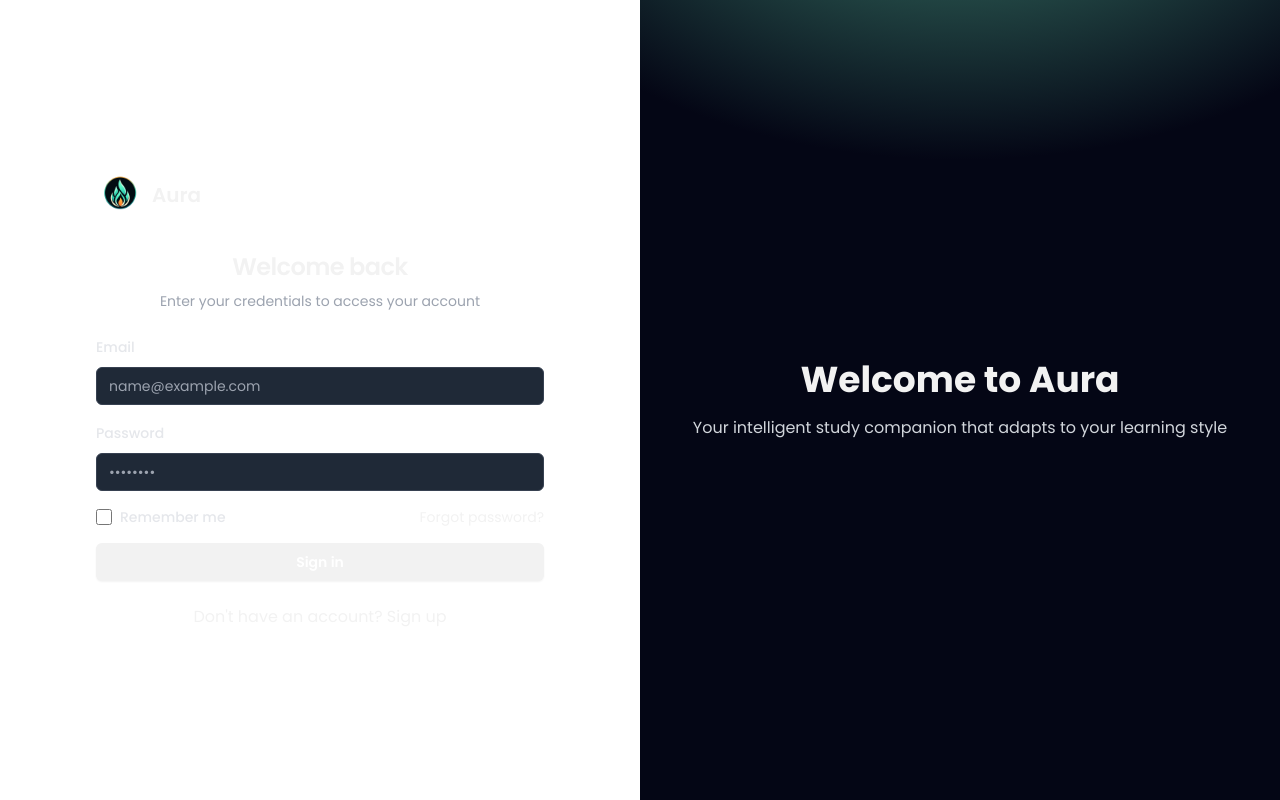
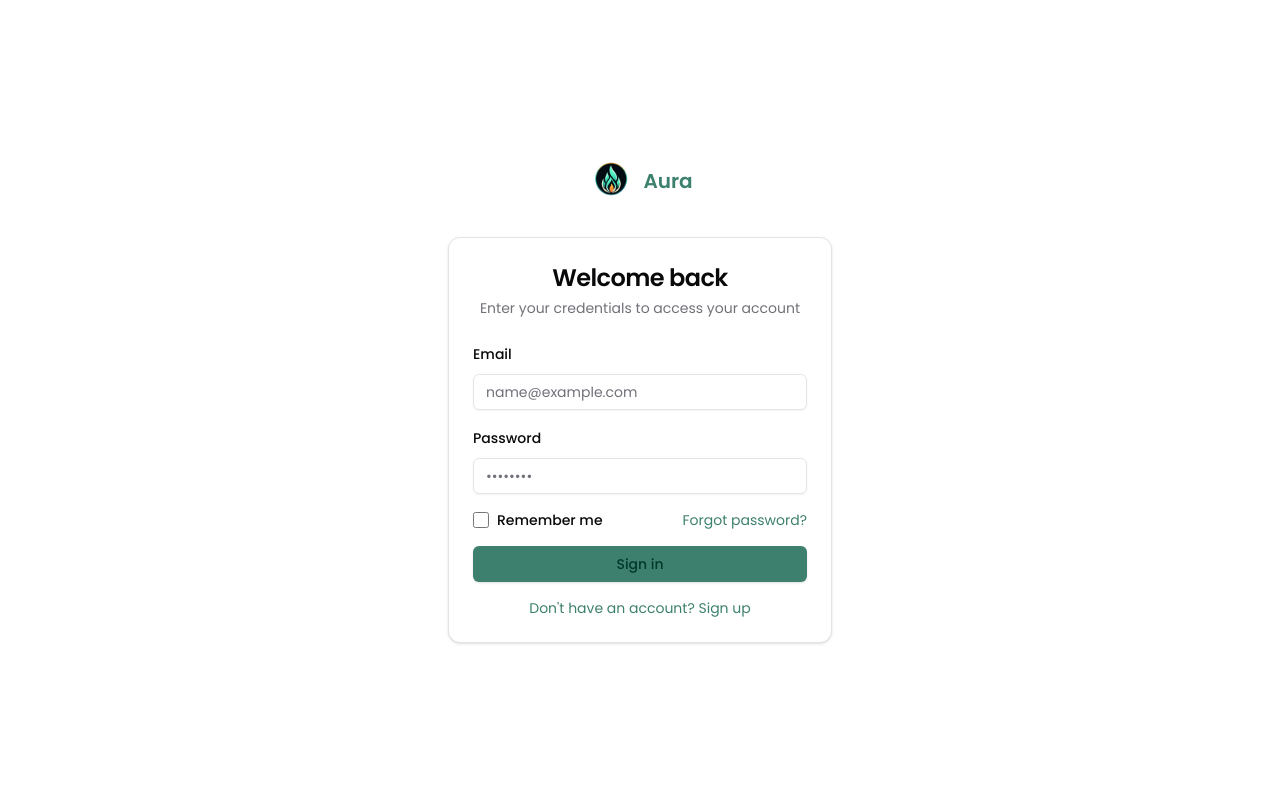
Before and after one commit to xhide341/astra-ai, a Next.js app: page /login in a window 1280 px wide. Built offline with nearby package versions, Linux system fonts and the light colour scheme.

Commit message:
feat: add simple login ui

```diff
--- a/app/(auth)/layout.tsx
+++ b/app/(auth)/layout.tsx
@@ -13,33 +13,15 @@
   children: React.ReactNode;
 }>) {
   return (
-    <main className="flex min-h-screen">
-      {/* Left side - Auth Form */}
-      <div className="flex w-full lg:w-1/2 flex-col items-center justify-center px-6 lg:px-8">
-        <div className="w-full max-w-md">
-          <div className="mb-8">
-            <Link href="/" className="flex items-center gap-2">
-              <Image src="/logo.png" alt="Aura" width={48} height={48} priority />
-              <span className="text-xl font-semibold text-highlight">Aura</span>
-            </Link>
-          </div>
-          {children}
+    <main className="flex min-h-screen items-center justify-center">
+      <div className="w-full max-w-md px-6">
+        <div className="mb-8 flex justify-center">
+          <Link href="/" className="flex items-center gap-2">
+            <Image src="/logo.png" alt="Aura" width={48} height={48} priority />
+            <span className="text-xl font-semibold text-primary">Aura</span>
+          </Link>
         </div>
-      </div>
-
-      {/* Right side - Image/Gradient Background */}
-      <div className="hidden lg:block relative w-1/2">
-        <div className="absolute inset-0 bg-hero-gradient" />
-        <div className="absolute inset-0 flex items-center justify-center p-8">
-          <div className="max-w-xl text-center">
-            <h1 className="text-4xl font-bold text-highlight mb-4">
-              Welcome to Aura
-            </h1>
-            <p className="text-gray-300">
-              Your intelligent study companion that adapts to your learning style
-            </p>
-          </div>
-        </div>
+        {children}
       </div>
     </main>
   );
--- a/app/(auth)/login/page.tsx
+++ b/app/(auth)/login/page.tsx
@@ -1,90 +1,73 @@
+import { Button } from "@/components/ui/button";
+import {
+  Card,
+  CardContent,
+  CardDescription,
+  CardHeader,
+  CardTitle,
+} from "@/components/ui/card";
+import { Input } from "@/components/ui/input";
+import { Label } from "@/components/ui/label";
 import Link from "next/link";
 
 export default function LoginPage() {
   return (
-    <div className="space-y-6">
-      <div className="space-y-2 text-center">
-        <h1 className="text-2xl font-semibold tracking-tight text-highlight">
-          Welcome back
-        </h1>
-        <p className="text-sm text-gray-400">
+    <div className="flex items-center justify-center">
+      <Card className="w-full max-w-sm">
+        <CardHeader className="space-y-1">
+          <CardTitle className="text-2xl text-center">Welcome back</CardTitle>
+          <CardDescription className="text-center">
             Enter your credentials to access your account
-        </p>
-      </div>
-
+          </CardDescription>
+        </CardHeader>
+        <CardContent>
           <form className="space-y-4">
             <div className="space-y-2">
-          <label
-            htmlFor="email"
-            className="text-sm font-medium text-gray-200"
-          >
-            Email
-          </label>
-          <input
+              <Label htmlFor="email">Email</Label>
+              <Input
                 id="email"
                 type="email"
                 placeholder="name@example.com"
-            className="w-full rounded-md border border-gray-700 bg-gray-800 px-3 py-2 text-sm text-gray-200 placeholder:text-gray-400 focus:outline-none focus:ring-2 focus:ring-highlight focus:ring-offset-2 focus:ring-offset-gray-900"
               />
             </div>
-
             <div className="space-y-2">
-          <label
-            htmlFor="password"
-            className="text-sm font-medium text-gray-200"
-          >
-            Password
-          </label>
-          <input
+              <Label htmlFor="password">Password</Label>
+              <Input
                 id="password"
                 type="password"
                 placeholder="••••••••"
-            className="w-full rounded-md border border-gray-700 bg-gray-800 px-3 py-2 text-sm text-gray-200 placeholder:text-gray-400 focus:outline-none focus:ring-2 focus:ring-highlight focus:ring-offset-2 focus:ring-offset-gray-900"
               />
             </div>
-
             <div className="flex items-center justify-between">
               <div className="flex items-center space-x-2">
                 <input
                   id="remember"
                   type="checkbox"
-              className="h-4 w-4 rounded border-gray-700 bg-gray-800 text-highlight focus:ring-highlight focus:ring-offset-gray-900"
+                  className="h-4 w-4 rounded border-primary-700 bg-primary-800 text-primary focus:ring-primary focus:ring-offset-primary-900"
                 />
-            <label
-              htmlFor="remember"
-              className="text-sm font-medium text-gray-200"
-            >
-              Remember me
-            </label>
+                <Label htmlFor="remember">Remember me</Label>
               </div>
-          <div className="text-sm">
               <Link
-              className="text-highlight hover:underline"
+                className="text-sm text-primary hover:underline"
                 href="/forgot-password"
               >
                 Forgot password?
               </Link>
             </div>
-        </div>
-
-        <div>
-          <button
-            type="submit"
-            className="w-full rounded-md border border-transparent bg-highlight px-3 py-2 text-sm font-semibold text-white shadow-sm hover:bg-highlight focus:outline-none focus:ring-2 focus:ring-highlight focus:ring-offset-2"
-          >
+            <Button className="w-full" type="submit">
               Sign in
-          </button>
-        </div>
+            </Button>
           </form>
-
-      <div className="mt-10 text-center">
+          <div className="mt-4 text-center text-sm">
             <Link
-          className="text-highlight hover:underline"
+              className="text-primary hover:underline"
               href="/register"
             >
-          Don't have an account? Sign up
+              Don&apos;t have an account? Sign up
             </Link>
           </div>
+        </CardContent>
+      </Card>
     </div>
   );
 }
--- a/components/(root)/benefits-section/benefits-section.tsx
+++ b/components/(root)/benefits-section/benefits-section.tsx
@@ -4,7 +4,7 @@
 import {
   IconContext,
   GraduationCap,
-  BookOpen,
+  Notebook,
   PencilSimple,
   ChatCircleDots,
   DeviceMobile,
@@ -19,7 +19,7 @@
       description: "Tailor your learning journey with content that adapts to your needs."
     },
     {
-      icon: BookOpen,
+      icon: Notebook,
       title: "Effortless Summaries",
       description: "Get concise and clear summaries of complex topics for efficient learning."
     },
@@ -49,7 +49,7 @@
     <IconContext.Provider
       value={{
         size: 24,
-        weight: "duotone",
+        weight: "fill",
         color: "var(--primary-foreground)",
       }}
     >
--- /dev/null
+++ b/components/ui/button.tsx
@@ -0,0 +1,57 @@
+import * as React from "react"
+import { Slot } from "@radix-ui/react-slot"
+import { cva, type VariantProps } from "class-variance-authority"
+
+import { cn } from "@/lib/utils"
+
+const buttonVariants = cva(
+  "inline-flex items-center justify-center gap-2 whitespace-nowrap rounded-md text-sm font-medium transition-colors focus-visible:outline-none focus-visible:ring-1 focus-visible:ring-ring disabled:pointer-events-none disabled:opacity-50 [&_svg]:pointer-events-none [&_svg]:size-4 [&_svg]:shrink-0",
+  {
+    variants: {
+      variant: {
+        default:
+          "bg-primary text-primary-foreground shadow hover:bg-primary/90",
+        destructive:
+          "bg-destructive text-destructive-foreground shadow-sm hover:bg-destructive/90",
+        outline:
+          "border border-input bg-background shadow-sm hover:bg-accent hover:text-accent-foreground",
+        secondary:
+          "bg-secondary text-secondary-foreground shadow-sm hover:bg-secondary/80",
+        ghost: "hover:bg-accent hover:text-accent-foreground",
+        link: "text-primary underline-offset-4 hover:underline",
+      },
+      size: {
+        default: "h-9 px-4 py-2",
+        sm: "h-8 rounded-md px-3 text-xs",
+        lg: "h-10 rounded-md px-8",
+        icon: "h-9 w-9",
+      },
+    },
+    defaultVariants: {
+      variant: "default",
+      size: "default",
+    },
+  }
+)
+
+export interface ButtonProps
+  extends React.ButtonHTMLAttributes<HTMLButtonElement>,
+    VariantProps<typeof buttonVariants> {
+  asChild?: boolean
+}
+
+const Button = React.forwardRef<HTMLButtonElement, ButtonProps>(
+  ({ className, variant, size, asChild = false, ...props }, ref) => {
+    const Comp = asChild ? Slot : "button"
+    return (
+      <Comp
+        className={cn(buttonVariants({ variant, size, className }))}
+        ref={ref}
+        {...props}
+      />
+    )
+  }
+)
+Button.displayName = "Button"
+
+export { Button, buttonVariants }
--- /dev/null
+++ b/components/ui/card.tsx
@@ -0,0 +1,76 @@
+import * as React from "react"
+
+import { cn } from "@/lib/utils"
+
+const Card = React.forwardRef<
+  HTMLDivElement,
+  React.HTMLAttributes<HTMLDivElement>
+>(({ className, ...props }, ref) => (
+  <div
+    ref={ref}
+    className={cn(
+      "rounded-xl border bg-card text-card-foreground shadow",
+      className
+    )}
+    {...props}
+  />
+))
+Card.displayName = "Card"
+
+const CardHeader = React.forwardRef<
+  HTMLDivElement,
+  React.HTMLAttributes<HTMLDivElement>
+>(({ className, ...props }, ref) => (
+  <div
+    ref={ref}
+    className={cn("flex flex-col space-y-1.5 p-6", className)}
+    {...props}
+  />
+))
+CardHeader.displayName = "CardHeader"
+
+const CardTitle = React.forwardRef<
+  HTMLDivElement,
+  React.HTMLAttributes<HTMLDivElement>
+>(({ className, ...props }, ref) => (
+  <div
+    ref={ref}
+    className={cn("font-semibold leading-none tracking-tight", className)}
+    {...props}
+  />
+))
+CardTitle.displayName = "CardTitle"
+
+const CardDescription = React.forwardRef<
+  HTMLDivElement,
+  React.HTMLAttributes<HTMLDivElement>
+>(({ className, ...props }, ref) => (
+  <div
+    ref={ref}
+    className={cn("text-sm text-muted-foreground", className)}
+    {...props}
+  />
+))
+CardDescription.displayName = "CardDescription"
+
+const CardContent = React.forwardRef<
+  HTMLDivElement,
+  React.HTMLAttributes<HTMLDivElement>
+>(({ className, ...props }, ref) => (
+  <div ref={ref} className={cn("p-6 pt-0", className)} {...props} />
+))
+CardContent.displayName = "CardContent"
+
+const CardFooter = React.forwardRef<
+  HTMLDivElement,
+  React.HTMLAttributes<HTMLDivElement>
+>(({ className, ...props }, ref) => (
+  <div
+    ref={ref}
+    className={cn("flex items-center p-6 pt-0", className)}
+    {...props}
+  />
+))
+CardFooter.displayName = "CardFooter"
+
+export { Card, CardHeader, CardFooter, CardTitle, CardDescription, CardContent }
--- /dev/null
+++ b/components/ui/input.tsx
@@ -0,0 +1,22 @@
+import * as React from "react"
+
+import { cn } from "@/lib/utils"
+
+const Input = React.forwardRef<HTMLInputElement, React.ComponentProps<"input">>(
+  ({ className, type, ...props }, ref) => {
+    return (
+      <input
+        type={type}
+        className={cn(
+          "flex h-9 w-full rounded-md border border-input bg-transparent px-3 py-1 text-base shadow-sm transition-colors file:border-0 file:bg-transparent file:text-sm file:font-medium file:text-foreground placeholder:text-muted-foreground focus-visible:outline-none focus-visible:ring-1 focus-visible:ring-ring disabled:cursor-not-allowed disabled:opacity-50 md:text-sm",
+          className
+        )}
+        ref={ref}
+        {...props}
+      />
+    )
+  }
+)
+Input.displayName = "Input"
+
+export { Input }
--- /dev/null
+++ b/components/ui/label.tsx
@@ -0,0 +1,26 @@
+"use client"
+
+import * as React from "react"
+import * as LabelPrimitive from "@radix-ui/react-label"
+import { cva, type VariantProps } from "class-variance-authority"
+
+import { cn } from "@/lib/utils"
+
+const labelVariants = cva(
+  "text-sm font-medium leading-none peer-disabled:cursor-not-allowed peer-disabled:opacity-70"
+)
+
+const Label = React.forwardRef<
+  React.ElementRef<typeof LabelPrimitive.Root>,
+  React.ComponentPropsWithoutRef<typeof LabelPrimitive.Root> &
+    VariantProps<typeof labelVariants>
+>(({ className, ...props }, ref) => (
+  <LabelPrimitive.Root
+    ref={ref}
+    className={cn(labelVariants(), className)}
+    {...props}
+  />
+))
+Label.displayName = LabelPrimitive.Root.displayName
+
+export { Label }
--- a/package.json
+++ b/package.json
@@ -10,6 +10,8 @@
   },
   "dependencies": {
     "@phosphor-icons/react": "^2.1.7",
+    "@radix-ui/react-label": "^2.1.0",
+    "@radix-ui/react-slot": "^1.1.0",
     "class-variance-authority": "^0.7.1",
     "clsx": "^2.1.1",
     "lucide-react": "^0.465.0",
```
Also changed, not shown: app/(root)/page.tsx (+4 -4 lines), 1 other file (tests, documents, lock files or other folders). Lines whose indentation alone changed are shown as unchanged.
